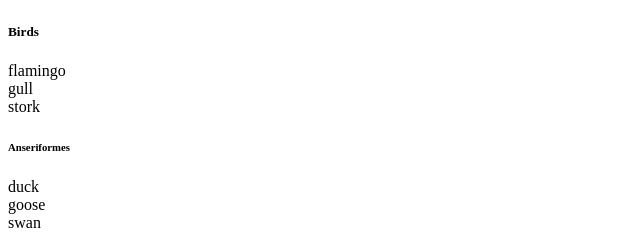
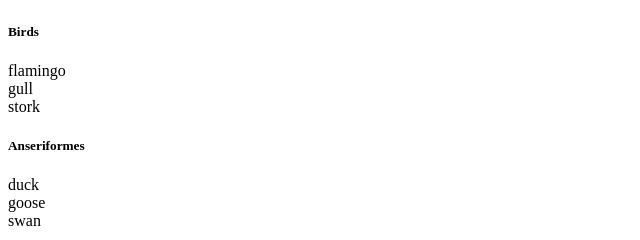
Before and after one commit to SomeUniqueUsername41/animal-taxonomy, a plain HTML site: page index.html in a window 1280 px wide. Shown: the part 3060-3300 px from the top of the page, 0-640 px from the left. Drawn offline with Linux system fonts and the light colour scheme.

Commit message:
Update index.html

```diff
--- a/index.html
+++ b/index.html
@@ -59,7 +59,7 @@
       <br>
       <h5>Birds</h5>
       <p>flamingo<br>gull<br>stork</p>
-      <h6>Anseriformes</h6>
+      <h5>Anseriformes</h5>
       <p>duck<br>goose<br>swan</p>
       <h5>Columbiformes</h5>
       <p>dove<br>pigeon</p>
```
